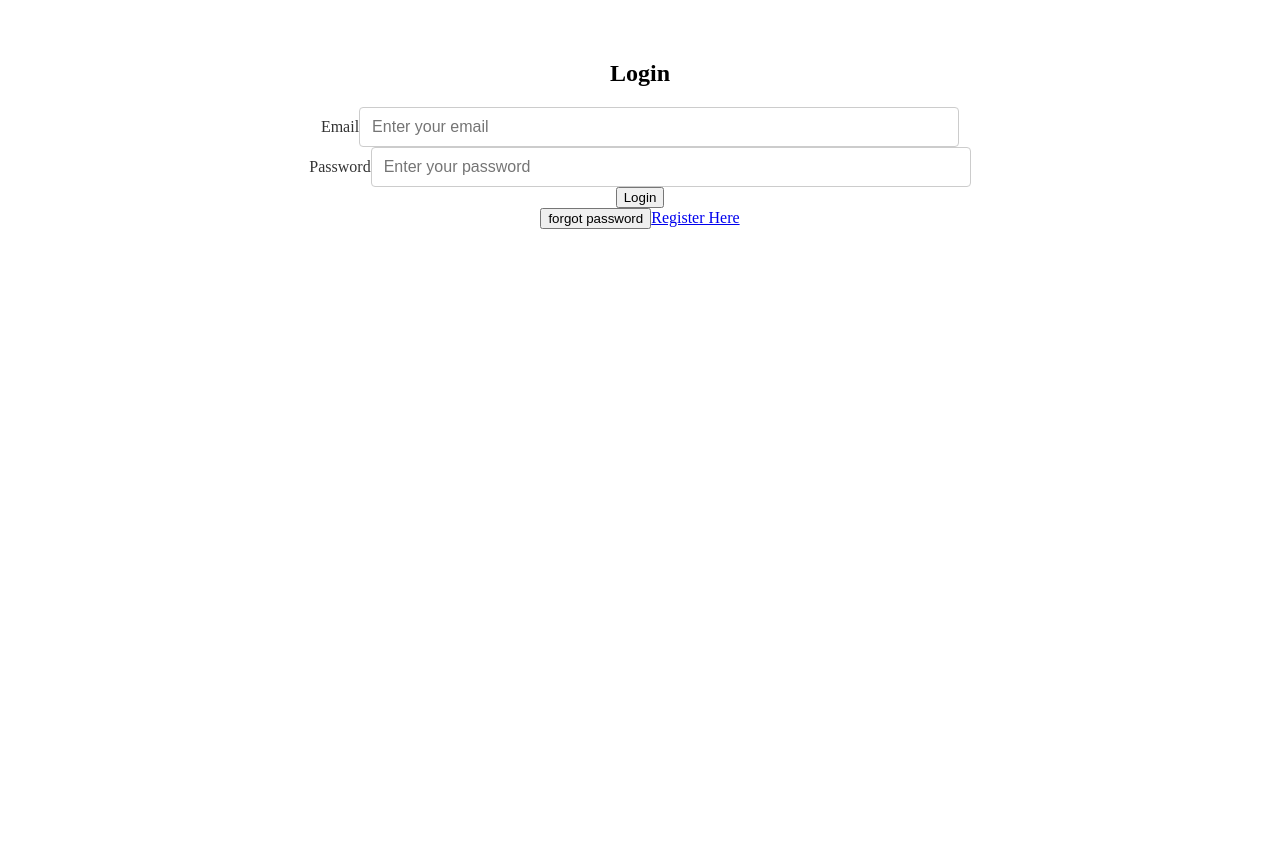
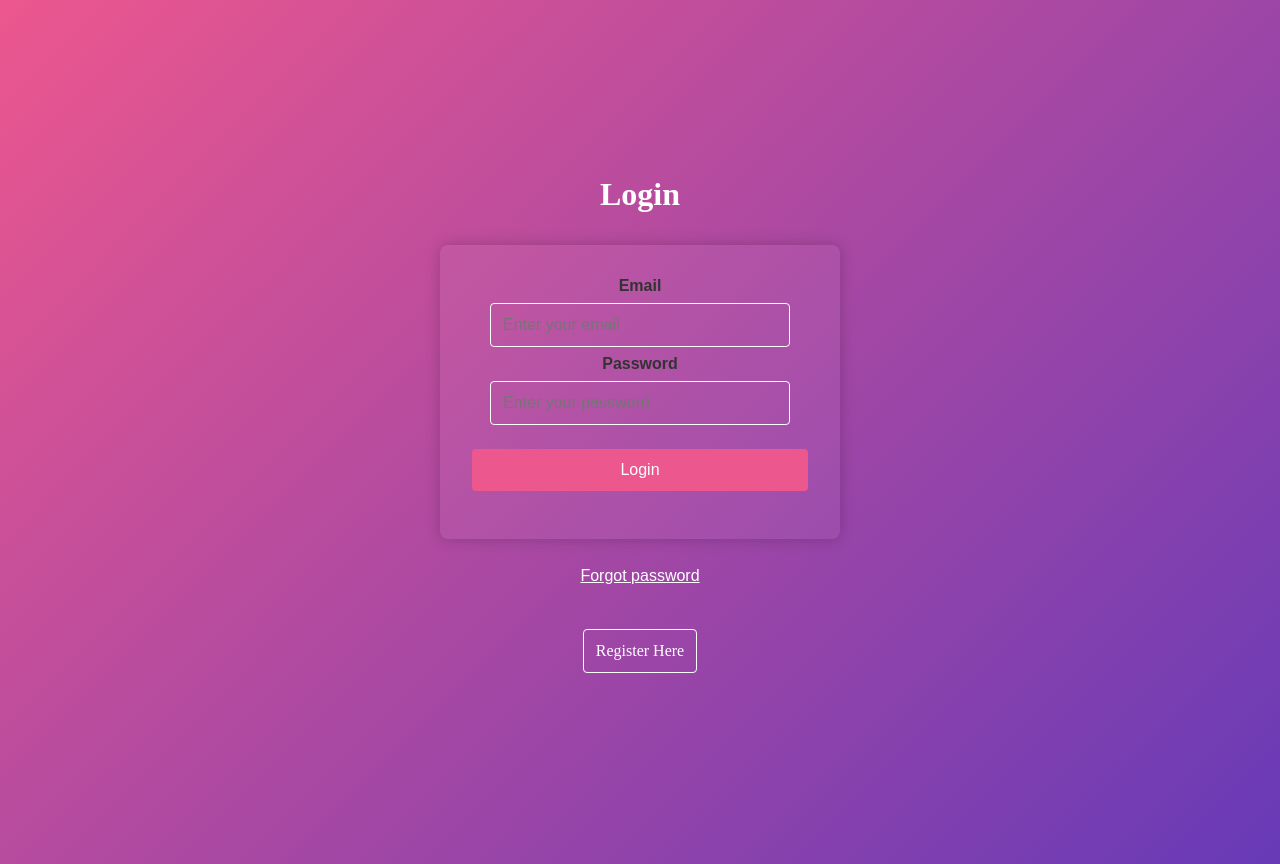
Before and after one commit to SabanaSK/Book-Library, a React (Vite) app: page /#/ in a window 1280 px wide. Before the commit the page ends 800 px from the top, so only its background shows below. Built offline with nearby package versions, Linux system fonts and the light colour scheme.

Commit message:
Styled login page (#36)
* Styled LoginPage

- Updated loginPage.modile.css .

* Update LoginPage.jsx

* Update LoginPage.module.css

```diff
--- a/src/pages/LoginPage/LoginPage.jsx
+++ b/src/pages/LoginPage/LoginPage.jsx
@@ -129,7 +129,7 @@ const LoginPage = () => {
       <button
         onClick={handleForgotPasswordClick}
         className={styles.forgotButton}>
-        forgot password
+        Forgot password
       </button>
       <Link to="/register" className={styles.registerButton}>
         Register Here
--- a/src/pages/LoginPage/LoginPage.module.css
+++ b/src/pages/LoginPage/LoginPage.module.css
@@ -0,0 +1,108 @@
+* {
+  margin: 0;
+  padding: 0;
+  box-sizing: border-box;
+
+}
+
+body {
+  background: linear-gradient(135deg, #EC578E, #673AB7);
+}
+
+.loginPage {
+  display: flex;
+  flex-direction: column;
+  justify-content: center;
+  align-items: center;
+  height: 100vh;
+
+}
+
+h2 {
+  color: #FFFFFF;
+  font-size: 2rem;
+  margin-bottom: 2rem;
+}
+
+form {
+  background: rgba(255, 255, 255, 0.05);
+  padding: 2rem;
+  border-radius: 8px;
+  box-shadow: 0px 0px 15px rgba(0, 0, 0, 0.2);
+  width: 80%;
+  max-width: 400px;
+  display: flex;
+  flex-direction: column;
+}
+
+input[type="text"],
+input[type="password"] {
+  margin: 0.5rem 0;
+  padding: 0.75rem;
+  border: 1px solid #FFFFFF;
+  background: transparent;
+  border-radius: 4px;
+  outline: none;
+  color: #FFFFFF;
+  font-size: 1rem;
+  transition: border-color 0.3s ease-in-out;
+  width: 300px;
+}
+
+label {
+  font-family: Arial, Helvetica, sans-serif;
+  font-size: 1rem;
+  font-weight: bold;
+  margin-bottom: 8px;
+  color: white;
+  padding: 20px;
+}
+
+
+input[type="text"]:focus,
+input[type="password"]:focus {
+  border-color: #EC578E;
+  padding-left: 30px;
+  width: 100px;
+}
+
+.error {
+  color: #FF5252;
+  margin-top: 0.25rem;
+  font-size: 0.875rem;
+}
+
+.submitButton,
+.forgotButton,
+.registerButton {
+  margin: 1rem 0;
+  padding: 0.75rem;
+  border: none;
+  border-radius: 4px;
+  background: #EC578E;
+  color: #FFFFFF;
+  font-size: 1rem;
+  cursor: pointer;
+  transition: background 0.3s ease-in-out;
+}
+
+.submitButton:hover,
+.forgotButton:hover,
+.registerButton:hover {
+  background: #D64481;
+}
+
+.registerButton {
+  align-self: center;
+  background: transparent;
+  border: 1px solid #FFFFFF;
+  text-decoration: none;
+}
+
+.forgotButton {
+  align-self: flex-center;
+  background: transparent;
+  border: none;
+  color: #FFFFFF;
+  text-decoration: underline;
+}
```
